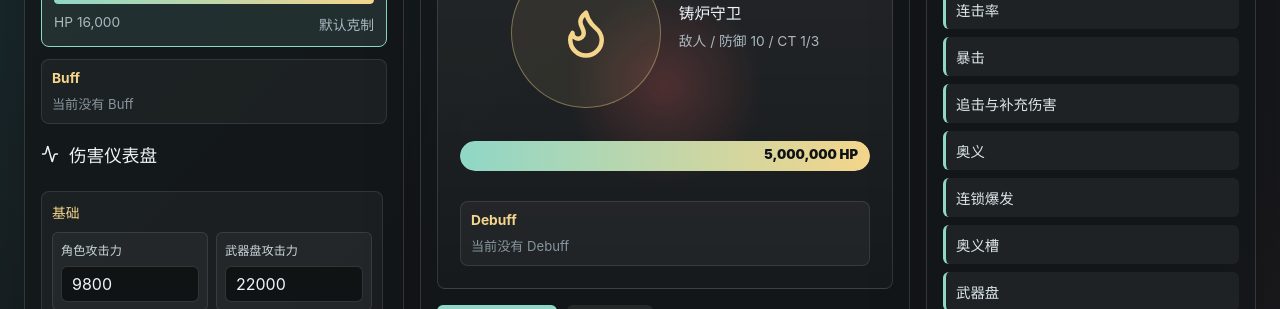
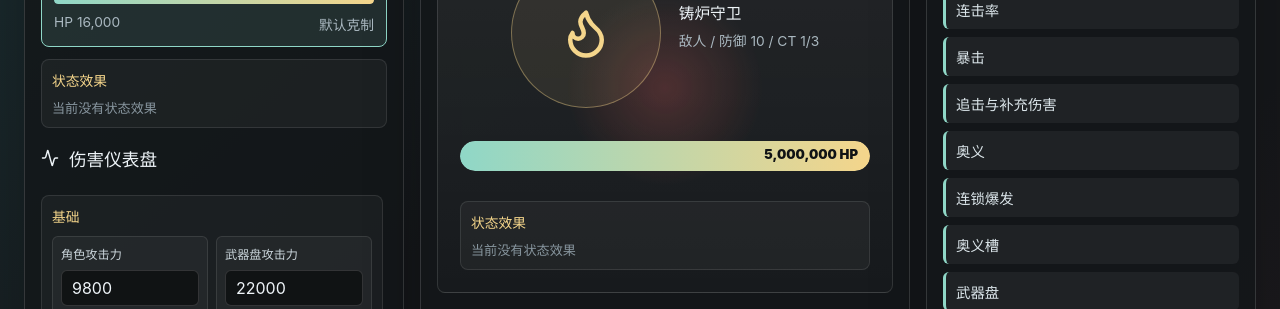
Before and after one commit to geturin/GLD, a React (Vite) app: page / in a window 1280 px wide. Shown: the part 295-604 px from the top of the page. Built offline with nearby package versions, Linux system fonts and the light colour scheme.

Commit message:
Unify status effect display

```diff
--- a/src/App.tsx
+++ b/src/App.tsx
@@ -107,33 +107,51 @@ function statusDetails(effect: StatusEffect) {
   return details.join(" / ");
 }
 
+function statusTone(effect: StatusEffect) {
+  const hasDebuff = Boolean(effect.attackDown || effect.defenseDown);
+  const hasBuff = Boolean(
+    effect.modifiers?.length ||
+      effect.capUp?.length ||
+      effect.supplemental?.length ||
+      effect.multiattack?.double ||
+      effect.multiattack?.triple,
+  );
+
+  if (hasBuff && hasDebuff) {
+    return "mixed";
+  }
+
+  return hasDebuff ? "debuff" : "buff";
+}
+
 function StatusList({
   effects,
   emptyText,
   title,
-  tone,
 }: {
   effects: StatusEffect[];
   emptyText: string;
   title: string;
-  tone: "buff" | "debuff";
 }) {
   return (
-    <section className={`status-panel ${tone}`}>
+    <section className="status-panel">
       <h3>{title}</h3>
       {effects.length === 0 ? (
         <p>{emptyText}</p>
       ) : (
         <ul>
           {effects.map((effect) => (
-            <li key={`${effect.id}-${effect.duration}`}>
+            <li className={statusTone(effect)} key={`${effect.id}-${effect.duration}`}>
               <span>
                 <strong>{effect.label}</strong>
-                <em>
-                  {formatTemplate(t.battle.remainingTurns, {
-                    turns: effect.duration,
-                  })}
-                </em>
+                <span className="status-meta">
+                  <b>{t.status[statusTone(effect)]}</b>
+                  <em>
+                    {formatTemplate(t.battle.remainingTurns, {
+                      turns: effect.duration,
+                    })}
+                  </em>
+                </span>
               </span>
               <small>{statusDetails(effect)}</small>
             </li>
@@ -425,9 +443,8 @@ export function App() {
 
           <StatusList
             effects={selectedMember.statusEffects}
-            emptyText={t.battle.noBuffs}
-            title={t.panels.buffs}
-            tone="buff"
+            emptyText={t.battle.noStatusEffects}
+            title={t.panels.statusEffects}
           />
 
           <section className="stat-dashboard" aria-label={`${selectedMember.name}${t.panels.damageLab}`}>
@@ -517,9 +534,8 @@ export function App() {
             </div>
             <StatusList
               effects={battle.enemy.statusEffects}
-              emptyText={t.battle.noDebuffs}
-              title={t.panels.debuffs}
-              tone="debuff"
+              emptyText={t.battle.noStatusEffects}
+              title={t.panels.statusEffects}
             />
           </section>
 
--- a/src/i18n/zhCN.ts
+++ b/src/i18n/zhCN.ts
@@ -14,8 +14,7 @@ export const zhCN = {
     skills: "技能",
     systems: "系统",
     battleLog: "战斗日志",
-    buffs: "Buff",
-    debuffs: "Debuff",
+    statusEffects: "状态效果",
   },
   groups: {
     base: "基础",
@@ -107,11 +106,13 @@ export const zhCN = {
     noCritical: "未暴击",
     critical: "暴击 x{value}",
     capNote: "上限 {value}",
-    noBuffs: "当前没有 Buff",
-    noDebuffs: "当前没有 Debuff",
+    noStatusEffects: "当前没有状态效果",
     remainingTurns: "剩余 {turns}T",
   },
   status: {
+    buff: "Buff",
+    debuff: "Debuff",
+    mixed: "混合",
     attackDown: "攻击力下降 {value}",
     defenseDown: "防御力下降 {value}",
     modifier: "{label} {value}",
--- a/src/styles.css
+++ b/src/styles.css
@@ -271,9 +271,14 @@ h3 {
   background: rgba(143, 215, 199, 0.08);
 }
 
-.status-panel.debuff li {
+.status-panel li.debuff {
   border-left-color: #e65f5c;
   background: rgba(230, 95, 92, 0.08);
+}
+
+.status-panel li.mixed {
+  border-left-color: #f4d58b;
+  background: rgba(244, 213, 139, 0.08);
 }
 
 .status-panel span {
@@ -281,6 +286,26 @@ h3 {
   align-items: center;
   justify-content: space-between;
   gap: 10px;
+}
+
+.status-meta {
+  justify-content: flex-end;
+}
+
+.status-meta b {
+  padding: 2px 6px;
+  border-radius: 999px;
+  color: #101315;
+  background: #8fd7c7;
+  font-size: 0.7rem;
+}
+
+.debuff .status-meta b {
+  background: #e65f5c;
+}
+
+.mixed .status-meta b {
+  background: #f4d58b;
 }
 
 .status-panel em {
```
